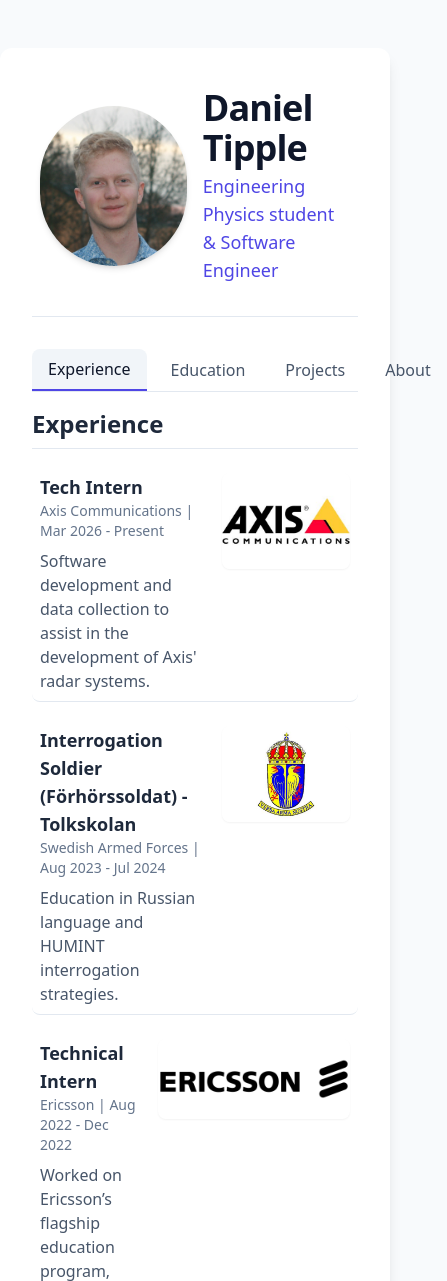
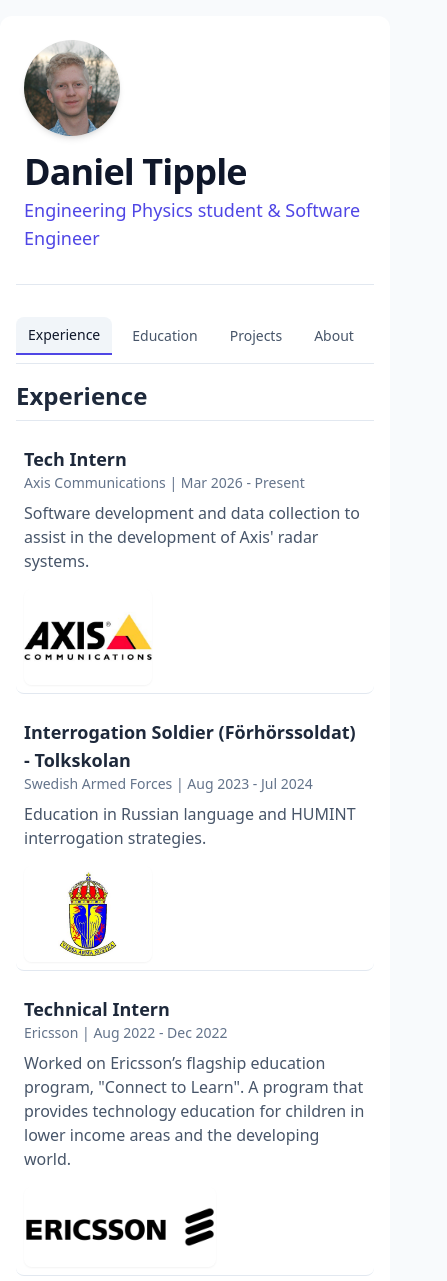
Before and after one commit to DanielT-15/Resume, a plain HTML site: page index.html in a window 390 px wide. Shown: the top 1281 px of the page, 447 px wide, since content can reach past the window. Drawn offline with nearby package versions, Linux system fonts and the light colour scheme.

Commit message:
Mobile Update

```diff
--- a/index.html
+++ b/index.html
@@ -3,23 +3,24 @@
 <head>
     <meta charset="UTF-8">
     <meta name="viewport" content="width=device-width, initial-scale=1.0">
+    <meta name="color-scheme" content="light">
     <title>My Resume</title>
     <script src="https://cdn.tailwindcss.com"></script>
 </head>
-<body class="bg-slate-50 text-slate-800 font-sans antialiased">
+<body class="bg-slate-50 text-slate-800 font-sans antialiased" style="color-scheme: light; overflow-x: hidden;">
 
-    <main class="max-w-4xl mx-auto my-12 p-8 bg-white shadow-lg rounded-xl">
+    <main class="mx-auto my-4 max-w-4xl rounded-xl bg-white p-4 shadow-lg sm:my-12 sm:p-8">
 
         <header class="border-b border-slate-200 pb-6 mb-6">
             <button
                 type="button"
                 data-tab="about"
-                class="tab-trigger flex w-full items-center space-x-4 rounded-lg p-2 text-left transition-colors hover:bg-slate-100 hover:shadow-sm focus:outline-none focus:ring-2 focus:ring-indigo-500"
+                class="tab-trigger flex w-full flex-col items-start space-y-4 rounded-lg p-2 text-left transition-colors hover:bg-slate-100 hover:shadow-sm focus:outline-none focus:ring-2 focus:ring-indigo-500 sm:flex-row sm:items-center sm:space-x-4 sm:space-y-0"
             >
                 <img
                     src="images/profile_picture.JPG"
                     alt="Profile Picture"
-                    class="w-40 h-40 rounded-full object-cover shadow-md"
+                    class="h-24 w-24 rounded-full object-cover shadow-md sm:h-40 sm:w-40"
                 />
                 <div>
                     <h1 class="text-4xl font-extrabold text-slate-900 tracking-tight">Daniel Tipple</h1>
@@ -30,17 +31,17 @@
 
         <!-- Tabbed Section -->
         <section class="mt-8">
-            <div class="flex space-x-2 border-b border-slate-200">
-                <button class="tab-btn px-4 py-2 rounded-t-lg font-medium text-slate-900 bg-slate-100 border-b-2 border-indigo-600" data-tab="experience">
+            <div class="flex flex-wrap gap-2 border-b border-slate-200 pb-2">
+                <button class="tab-btn rounded-t-lg border-b-2 border-indigo-600 bg-slate-100 px-3 py-2 text-sm font-medium text-slate-900 sm:px-4 sm:text-base" data-tab="experience">
                     Experience
                 </button>
-                <button class="tab-btn px-4 py-2 rounded-t-lg font-medium text-slate-600" data-tab="education">
+                <button class="tab-btn rounded-t-lg px-3 py-2 text-sm font-medium text-slate-600 sm:px-4 sm:text-base" data-tab="education">
                     Education
                 </button>
-                <button class="tab-btn px-4 py-2 rounded-t-lg font-medium text-slate-600" data-tab="projects">
+                <button class="tab-btn rounded-t-lg px-3 py-2 text-sm font-medium text-slate-600 sm:px-4 sm:text-base" data-tab="projects">
                     Projects
                 </button>
-                <button class="tab-btn px-4 py-2 rounded-t-lg font-medium text-slate-600" data-tab="about">
+                <button class="tab-btn rounded-t-lg px-3 py-2 text-sm font-medium text-slate-600 sm:px-4 sm:text-base" data-tab="about">
                     About
                 </button>
             </div>
@@ -49,8 +50,8 @@
             <div id="experience" class="tab-panel mt-4">
                 <h2 class="text-2xl font-semibold border-b border-slate-200 pb-2 mb-4">Experience</h2>
                 <details class="group mb-4 rounded-lg border-b border-slate-200 p-2 transition-colors hover:bg-slate-50">
-                    <summary class="flex cursor-pointer list-none items-start justify-between gap-4">
-                        <div class="flex-1">
+                    <summary class="flex cursor-pointer list-none flex-col items-start justify-between gap-4 sm:flex-row">
+                        <div class="flex-1 min-w-0">
                             <h3 class="text-lg font-semibold text-slate-800">Tech Intern</h3>
                             <p class="text-sm text-slate-500">Axis Communications | Mar 2026 - Present</p>
                             <p class="mt-2 text-slate-600">
@@ -74,8 +75,8 @@
                 </details>
 
                 <details class="group mb-4 rounded-lg border-b border-slate-200 p-2 transition-colors hover:bg-slate-50">
-                    <summary class="flex cursor-pointer list-none items-start justify-between gap-4">
-                        <div class="flex-1">
+                    <summary class="flex cursor-pointer list-none flex-col items-start justify-between gap-4 sm:flex-row">
+                        <div class="flex-1 min-w-0">
                             <h3 class="text-lg font-semibold text-slate-800">Interrogation Soldier (Förhörssoldat) - Tolkskolan</h3>
                             <p class="text-sm text-slate-500">Swedish Armed Forces | Aug 2023 - Jul 2024</p>
                             <p class="mt-2 text-slate-600">
@@ -99,8 +100,8 @@
                 </details>
 
                 <details class="group mb-4 rounded-lg border-b border-slate-200 p-2 transition-colors hover:bg-slate-50">
-                    <summary class="flex cursor-pointer list-none items-start justify-between gap-4">
-                        <div class="flex-1">
+                    <summary class="flex cursor-pointer list-none flex-col items-start justify-between gap-4 sm:flex-row">
+                        <div class="flex-1 min-w-0">
                             <h3 class="text-lg font-semibold text-slate-800">Technical Intern</h3>
                             <p class="text-sm text-slate-500">Ericsson | Aug 2022 - Dec 2022</p>
                             <p class="mt-2 text-slate-600">
@@ -126,8 +127,8 @@
                 </details>
 
                 <details class="group mb-4 rounded-lg border-b border-slate-200 p-2 transition-colors hover:bg-slate-50">
-                    <summary class="flex cursor-pointer list-none items-start justify-between gap-4">
-                        <div class="flex-1">
+                    <summary class="flex cursor-pointer list-none flex-col items-start justify-between gap-4 sm:flex-row">
+                        <div class="flex-1 min-w-0">
                             <h3 class="text-lg font-semibold text-slate-800">Handball Referee</h3>
                             <p class="text-sm text-slate-500">Handbollsförbundet Öst | Sep 2020 - Sep 2022</p>
                             <p class="mt-2 text-slate-600">
@@ -151,8 +152,8 @@
                 </details>
 
                 <details class="group mb-4 rounded-lg border-b border-slate-200 p-2 transition-colors hover:bg-slate-50">
-                    <summary class="flex cursor-pointer list-none items-start justify-between gap-4">
-                        <div class="flex-1">
+                    <summary class="flex cursor-pointer list-none flex-col items-start justify-between gap-4 sm:flex-row">
+                        <div class="flex-1 min-w-0">
                             <h3 class="text-lg font-semibold text-slate-800">Private Tutor</h3>
                             <p class="text-sm text-slate-500">Studybuddy | Sep 2020 - Jun 2021</p>
                             <p class="mt-2 text-slate-600">
@@ -181,8 +182,8 @@
             <div id="education" class="tab-panel mt-4 hidden">
                 <h2 class="text-2xl font-semibold border-b border-slate-200 pb-2 mb-4">Education</h2>
                 <div class="mb-4 rounded-lg border-b border-slate-200 p-2 transition-colors hover:bg-slate-50">
-                    <div class="flex items-start justify-between gap-4">
-                        <div class="flex-1">
+                    <div class="flex flex-col items-start justify-between gap-4 sm:flex-row">
+                        <div class="flex-1  min-w-0">
                             <h3 class="text-lg font-semibold text-slate-800">Engineering Physics</h3>
                             <p class="text-sm text-slate-500">Lund University | Aug 2024 - Jun 2029</p>
                             <p class="mt-2 text-slate-600">
```
Also changed, not shown: 1 other file.
